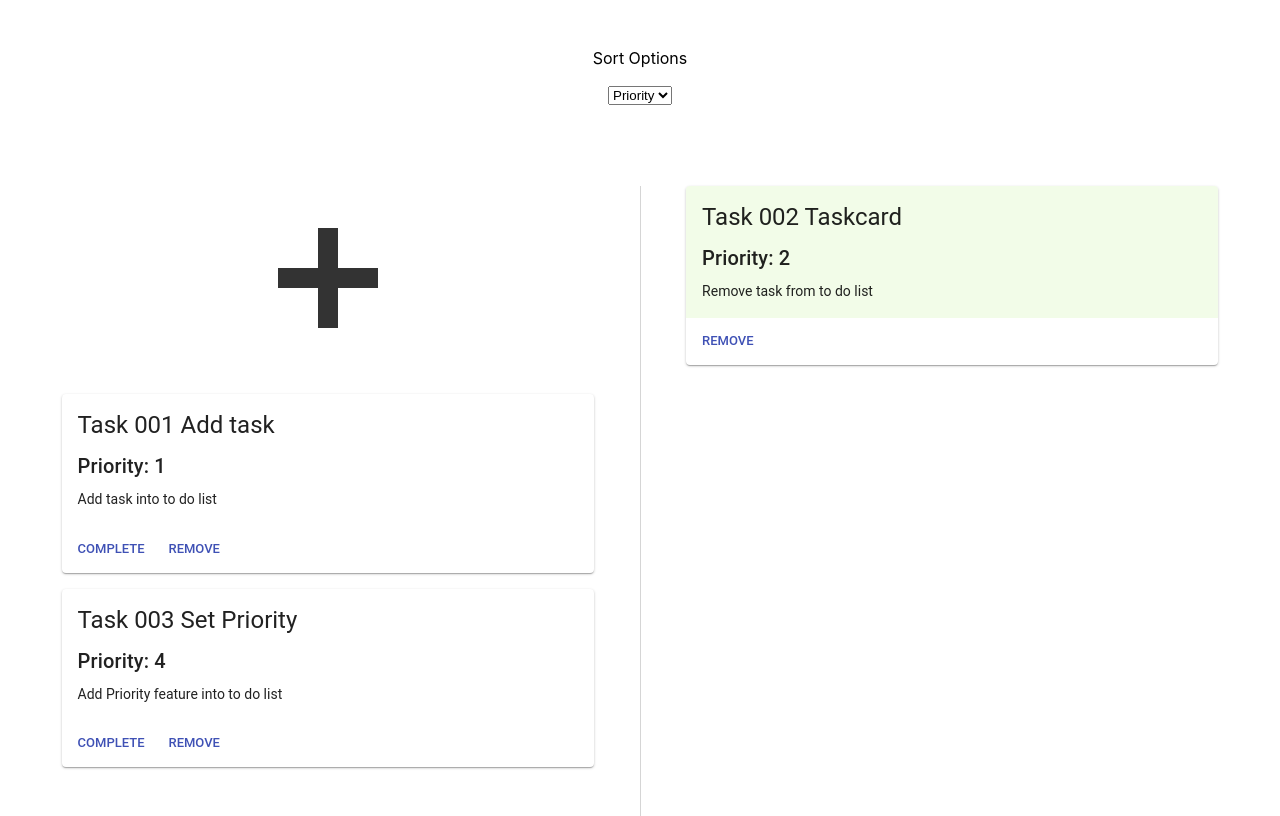
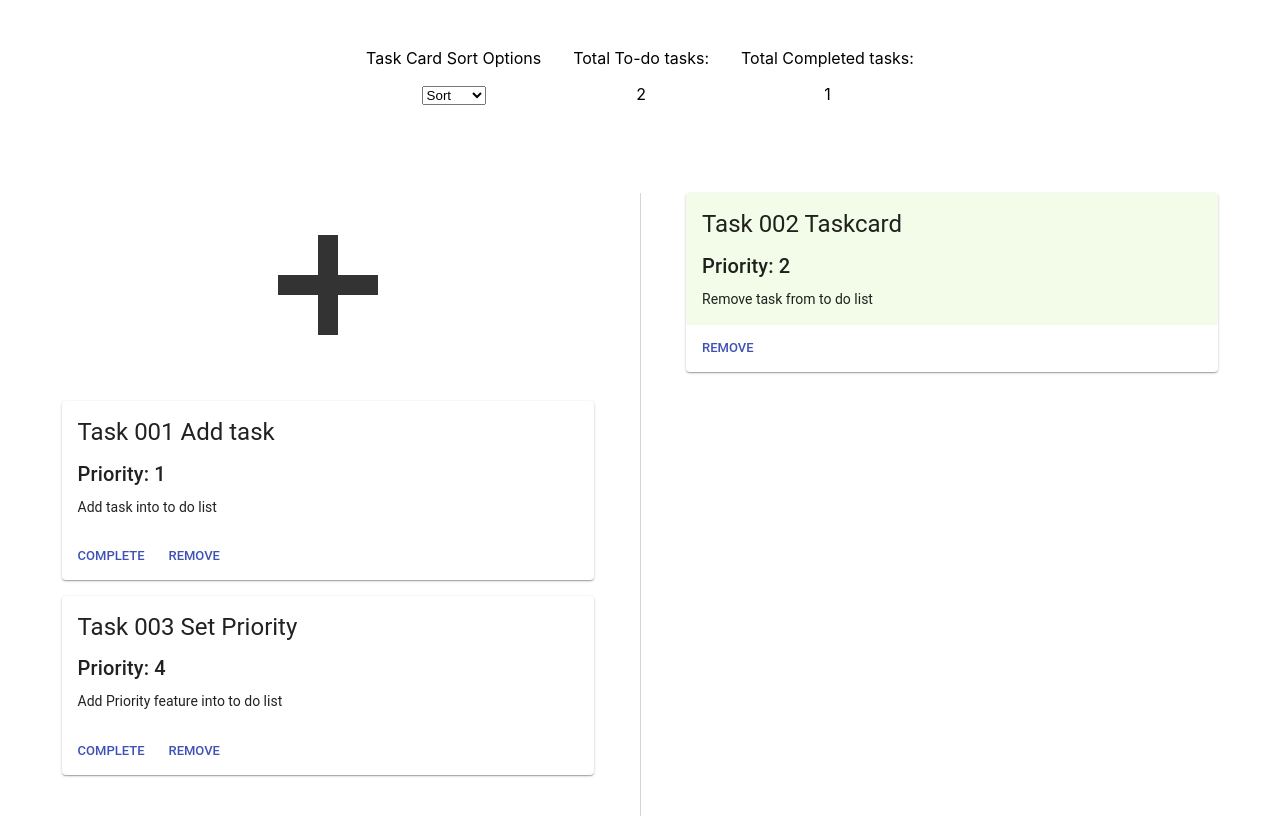
Before and after one commit to jimyu0414/to-do-list, a React (Create React App) app: page / in a window 1280 px wide. Shown: the top 816 px of the page. Built offline with nearby package versions, Linux system fonts and the light colour scheme.

Commit message:
sort & total number function

```diff
--- a/src/App.js
+++ b/src/App.js
@@ -2,6 +2,7 @@ import React from 'react';
 import './App.scss';
 import TodoList from './components/ToDoList';
 import CompleteList from './components/CompleteList';
+import { all } from 'q';
 
 /*
   Define initial task data
@@ -10,21 +11,21 @@ const taskCardData = [
   {
       title: "Task 001 Add task",
       id: 1,
-      priority: "1",
+      priority: 1,
       desc: "Add task into to do list",
       complete: false
   },
   {
       title: "Task 002 Taskcard",
       id: 2,
-      priority: "2",
+      priority: 2,
       desc: "Remove task from to do list",
       complete: true
   },
   {
     title: "Task 003 Set Priority",
     id: 3,
-    priority: "4",
+    priority: 4,
     desc: "Add Priority feature into to do list",
     complete: false
 },
@@ -35,7 +36,9 @@ class App extends React.Component {
   state={
     taskCardsToDo :[],
     taskCardsComplete:[],
-    taskCardsAll:[]
+    taskCardsAll:[],
+    totalToDoTasks: 0,
+    totalCompletedTasks: 0,
   };
 
   /*
@@ -62,11 +65,13 @@ class App extends React.Component {
     function remove task card
   */
   handleTaskRemove = (taskId) => {
-    this.setState({
-      taskCardsToDo: this.state.taskCardsToDo.filter(t => t.id !== taskId),
-      taskCardsComplete: this.state.taskCardsComplete.filter(t => t.id !== taskId),
-      taskCardsAll: this.state.taskCardsAll.filter(t => t.id !== taskId),
-    });
+    // this.setState({
+    //   taskCardsToDo: this.state.taskCardsToDo.filter(t => t.id !== taskId),
+    //   taskCardsComplete: this.state.taskCardsComplete.filter(t => t.id !== taskId),
+    //   taskCardsAll: this.state.taskCardsAll.filter(t => t.id !== taskId),
+    // });
+
+    this.filterTasks(this.state.taskCardsAll.filter(t => t.id !== taskId))
   }
 
   /*
@@ -87,6 +92,37 @@ class App extends React.Component {
   }
 
   /*
+    Sort task cards
+  */
+  handlesSortCardOrder = (e) => {
+    var name = e.target.value;
+    if(name ==='name'){
+      this.setState(
+        {
+        taskCardsToDo: this.state.taskCardsToDo.sort(function (a, b) {
+            return ('' + a.title).localeCompare(b.title);
+        }),
+        taskCardsComplete: this.state.taskCardsComplete.sort(function (a, b) {
+          return ('' + a.title).localeCompare(b.title);
+      }),
+        }
+      )
+    }else if (name==='priority'){
+      this.setState(
+        {
+          taskCardsToDo: this.state.taskCardsToDo.sort(function (a, b) {
+            return (b.priority - a.priority);
+        }),
+        taskCardsComplete: this.state.taskCardsComplete.sort(function (a, b) {
+          return (b.priority - a.priority);
+      })
+        }
+      )
+    }
+  }
+
+
+  /*
     function refresh UI
   */
   filterTasks = (allTaskCards) => {
@@ -102,11 +138,18 @@ class App extends React.Component {
       )
     });
 
+
+
+    const toDoTasks = todoCards.length;
+    const completeTasks = completedCards.length;
+
     this.setState(
       {
         taskCardsToDo: todoCards,
         taskCardsComplete: completedCards,
         taskCardsAll: allTaskCards,
+        totalToDoTasks: toDoTasks,
+        totalCompletedTasks: completeTasks
       }
     )
   }
@@ -115,13 +158,22 @@ class App extends React.Component {
     return (
       <div className="app-container">
         <div className="app-header">
-        <label>
-          <p>Sort Options</p>
-          <select onChange={this.handleCardOrder}>
-            <option value="1">Priority</option>
-            <option value="2">Name</option>
+          <div><label>
+          <p>Task Card Sort Options</p>
+          <select onChange={this.handlesSortCardOrder}>
+            <option >Sort</option>
+            <option value="priority">Priority</option>
+            <option value="name">Name</option>
           </select>
-        </label>
+        </label></div>
+          <div>
+            <p>Total To-do tasks:</p>
+            <p>{this.state.totalToDoTasks}</p>
+          </div>
+          <div>
+            <p>Total Completed tasks:</p>
+            <p>{this.state.totalCompletedTasks}</p>
+          </div>
         </div>
         <div className="panel-todo">
             <TodoList
--- a/src/App.scss
+++ b/src/App.scss
@@ -19,7 +19,23 @@
   flex-basis: 100%;
   width: 100%;
   text-align: center;
-  margin-bottom: 2rem;
+
+  display: flex;
+  flex-direction: column;
+  justify-content: center;
+  @include breakpoint(m){
+    flex-direction: row;
+    margin-bottom: 2rem;
+  }
+  div {
+    margin: 0 1rem;
+  }
+  div:first-child{
+    margin-bottom: 1rem;
+    @include breakpoint(m){
+      margin-bottom: 0;
+    }
+  }
 }
 .panel-todo{
   flex: 1;
@@ -70,7 +86,7 @@
   }
   &__card-completed{
     .MuiCardContent-root-35{
-      background: #f2fce8;
+      background: #f2fce9;
     }
   }
 }
```
